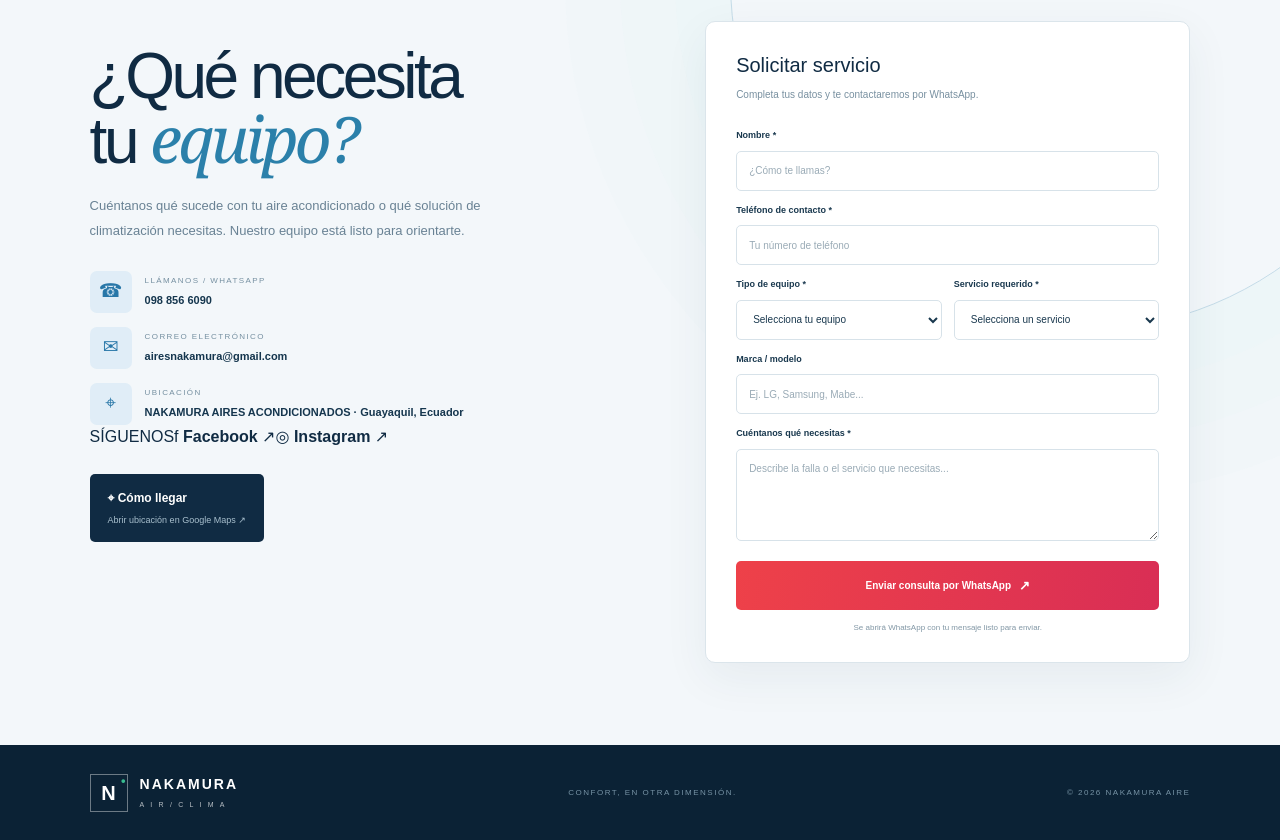
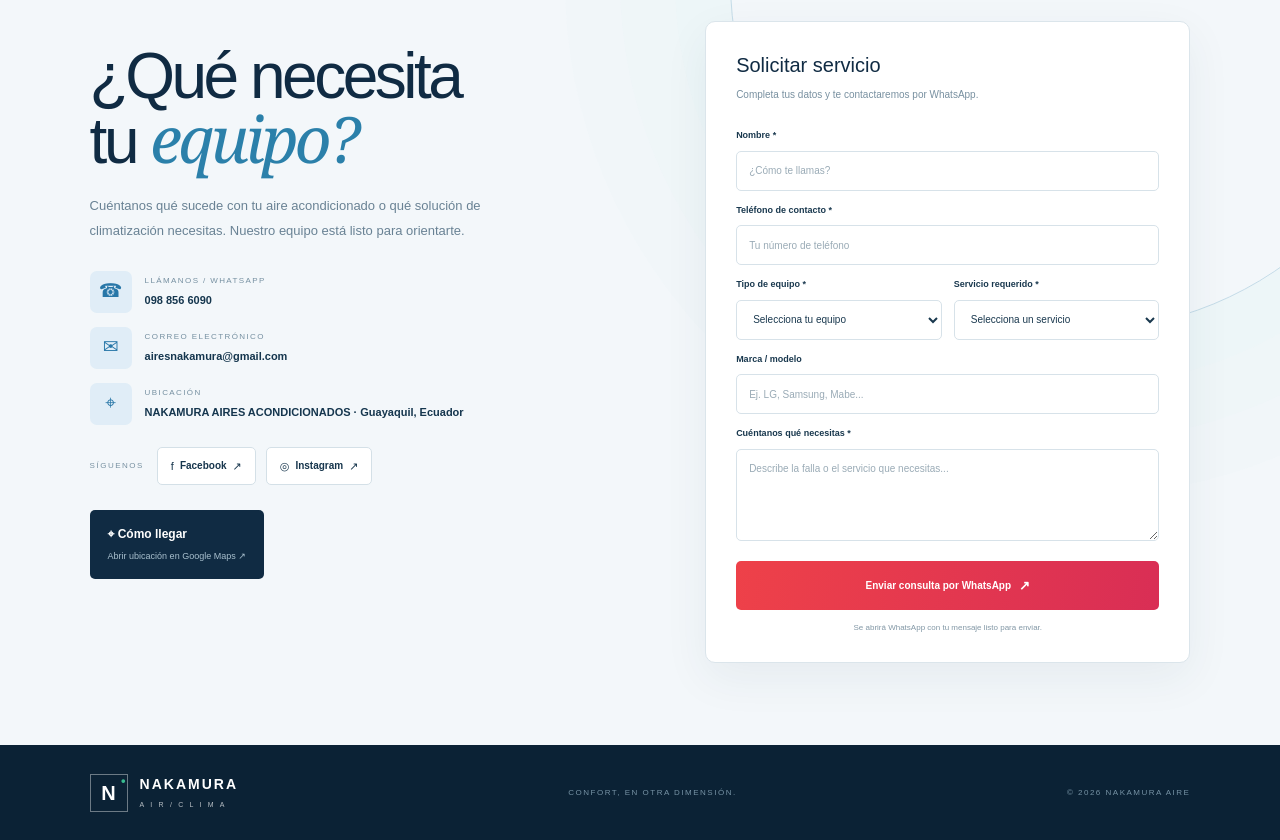
Before and after one commit to tftmicroelectronica-hash/nakamura-air, a Next.js app: page / in a window 1280 px wide. Shown: the part 4243-5083 px from the top of the page. Built offline with nearby package versions, Linux system fonts and the light colour scheme.

Commit message:
Dar estilo a botones de redes sociales en contacto

```diff
--- a/src/app/globals.css
+++ b/src/app/globals.css
@@ -112,3 +112,9 @@
 .form-note{text-align:center;color:#8297a5;font-size:8px;margin-top:4px}
 @media(max-width:900px){.contact-layout{grid-template-columns:1fr 1fr;gap:5%}.contact-form-card{padding:24px 20px}}
 @media(max-width:650px){.contact-inner{padding:65px 6vw}.contact-layout{grid-template-columns:1fr;gap:25px;padding-top:24px}.contact-info{padding:10px 0}.contact-info h2{font-size:54px}.contact-form-card{padding:23px 18px}.contact-form-row{grid-template-columns:1fr;gap:8px}.contact-details{gap:12px}}
+
+.contact-socials{display:flex;align-items:center;gap:10px;flex-wrap:wrap;margin-top:22px}
+.contact-socials>span{font-size:8px;letter-spacing:1.5px;color:#7891a1;margin-right:3px}
+.contact-socials>a{display:inline-flex;align-items:center;gap:6px;padding:10px 13px;border:1px solid #d4e0e7;border-radius:5px;background:#fff;color:#17364d;text-decoration:none;font-size:11px;transition:background .2s,border-color .2s,transform .2s}
+.contact-socials>a:hover{background:#e7f1f6;border-color:#9dbbc9;transform:translateY(-2px)}
+.contact-socials>a b{font-size:10px}
```
